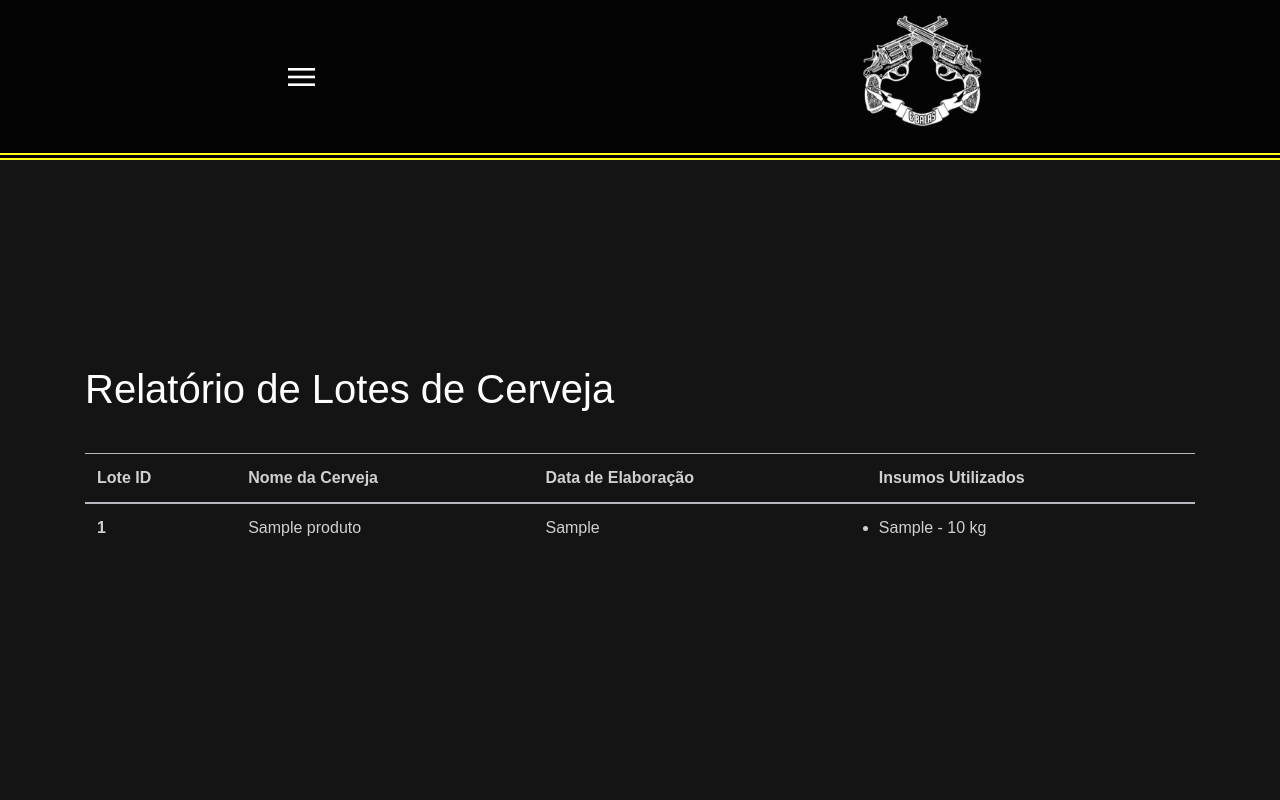
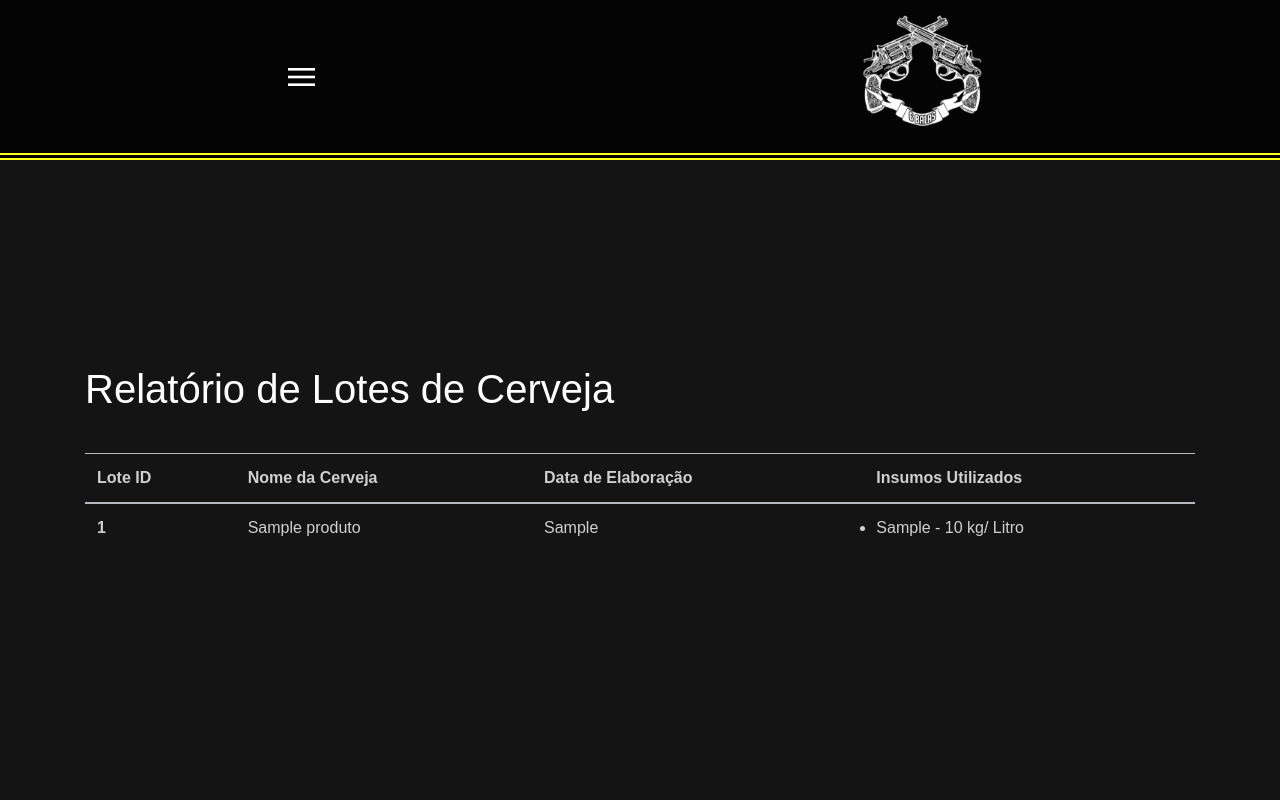
Before and after one commit to Brayan-Pereira/6-balas, a PHP site: page /6-BALAS/DB_php/SELECT/RelatorioLotesCerveja.php in a window 1280 px wide. Run offline with PHP 8.4, Linux system fonts and the light colour scheme; tables that the repository leaves empty or names only in its code hold one stand-in row (values such as "Sample post").

Commit message:
correções

```diff
--- a/DB_php/SELECT/RelatorioLotesCerveja.php
+++ b/DB_php/SELECT/RelatorioLotesCerveja.php
@@ -137,7 +137,7 @@
                             $dataElaboracao = $row['data_elaboracao'];
                         }
                         if (!is_null($row['insumo'])) {
-                            $insumos[] = $row['insumo'] . " - " . $row['quantidade_utilizada'] . " kg";
+                            $insumos[] = $row['insumo'] . " - " . $row['quantidade_utilizada'] ." kg/ Litro";
                         }
                     }
                     // Exibir a última linha da tabela
--- a/Pages/admin/admin.html
+++ b/Pages/admin/admin.html
@@ -137,9 +137,9 @@
                     <a href="http://localhost/6-BALAS/DB_php/SELECT/cerveja.php"><button>Exibir Produto</button></a>
                     <a href="http://localhost/6-BALAS/DB_php/SELECT/clientes.php"><button>Exibir Cliente</button></a>
                     <a href="http://localhost/6-BALAS/DB_php/SELECT/fornecedores.php"><button>Exibir
-                            Funcionarios</button></a>
+                            Fornecedores</button></a>
                     <a href="http://localhost/6-BALAS/DB_php/SELECT/funcionarios.php"><button>Exibir
-                            Fornecedores</button></a>
+                        Funcionarios</button></a>
                     <a href="http://localhost/6-BALAS/DB_php/SELECT/insumos.php"> <button>Exibir Insumos</button></a>
                     <a href="http://localhost/6-BALAS/DB_php/SELECT/RelatorioLotesCerveja.php"> <button>Exibir Relatório de Lotes</button></a>
                 </div>
```
